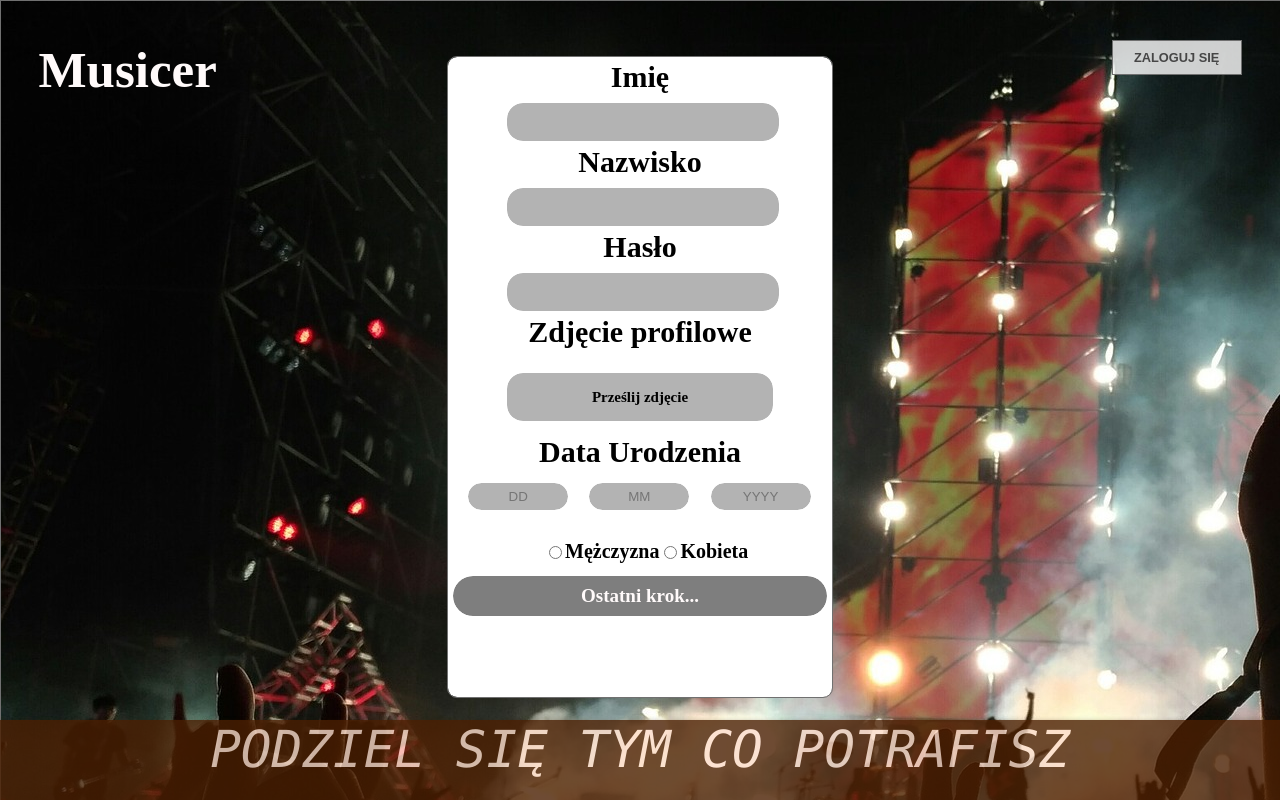
After one commit to Pietrov98/Musicer, a PHP site: page /Views/register_personal_data.html in a window 1280 px wide. The commit adds this page. Run offline with PHP 8.4, Linux system fonts and the light colour scheme.

Commit message:
Personal Data Registration

```diff
--- a/Public/css/login.css
+++ b/Public/css/login.css
@@ -27,6 +27,7 @@ form {
     height: 50%;
     outline: none;
     margin-right: 50px;
+    text-align: center;
 }
 
 
@@ -56,7 +57,6 @@ form {
     border:none;
 }
 
-
 ::placeholder
 {
     text-align: center;
--- /dev/null
+++ b/Public/css/register_personal_data.css
@@ -0,0 +1,82 @@
+.container {
+    text-align: center;
+}
+
+form {
+    position: absolute;
+    display: flex;
+    flex-direction: column;
+    top: 7%;
+    width: 30%;
+    height: 80%;
+    background: #FFFFFF 0% 0% no-repeat padding-box;
+    border: 1px solid #707070;
+    border-radius: 10px;
+    text-align: center;
+    font: Bold 30px/40px Malgun Gothic;
+    color: #000000;
+}
+
+form > input {
+    padding-bottom: 5px;
+    margin-left: 15%;
+    margin-top: 5px;
+    text-align: center;
+    background: #0606064D 0% 0% no-repeat padding-box;
+    border: 1px solid #FFFFFF;
+    border-radius: 17px;
+    height: 5%;
+    width: 70%;
+}
+
+.photo {
+    margin-left:15%;
+    width: 70%;
+    margin-top: 20px;
+    margin-bottom: 10px;
+    background: #0606064D 0% 0% no-repeat padding-box;
+    border: 1px solid #FFFFFF;
+    border-radius: 17px;
+    outline: none;
+    height: 50px;
+    font: Bold 10px/13px Malgun Gothic;
+    letter-spacing: 0;
+    color: #000000;
+    font-size: 50%;
+}
+
+.date {
+    display: flex;
+    flex-direction: row;
+}
+
+.date > input {
+    margin-top: 10px;
+    text-align: center;
+    background: #0606064D 0% 0% no-repeat padding-box;
+    border: 1px solid #FFFFFF;
+    border-radius: 17px;
+    width: 25%;
+    height:25px;
+    margin-left: 5%;
+}
+
+.gender {
+    margin-top:20px;
+    margin-left:25%;
+    display: flex;
+    flex-direction: row;
+    font-size:20px;
+}
+
+.next_button {
+    height: 50px;
+    background: #02020282 0% 0% no-repeat padding-box;
+    border: 5px solid #FFFFFF;
+    border-radius: 44px;
+    text-align: center;
+    font: Bold 19px/26px Malgun Gothic;
+    letter-spacing: 0;
+    color: #FFFAFA;
+    outline: none;
+}
--- a/Views/index.html
+++ b/Views/index.html
@@ -11,7 +11,7 @@
             Twórz. Udostępniaj. Szukaj.
         </div>
         <div class="register">
-            <button type="submit">ZAREJESTRUJ SIĘ</button>
+            <button type="submit" onclick="window.location.href='register_form.html'">ZAREJESTRUJ SIĘ</button>
         </div>
         <div class="footage">
             PODZIEL SIĘ TYM CO POTRAFISZ
--- a/Views/login_form.html
+++ b/Views/login_form.html
@@ -12,7 +12,7 @@
         Twórz. Udostępniaj. Szukaj.
     </div>
     <div class="register">
-        <button type="submit">ZAREJESTRUJ SIĘ</button>
+        <button type="submit" onclick="window.location.href='register_form.html'">ZAREJESTRUJ SIĘ</button>
     </div>
     <div class="footage">
         PODZIEL SIĘ TYM CO POTRAFISZ
--- /dev/null
+++ b/Views/register_personal_data.html
@@ -0,0 +1,44 @@
+<!DOCTYPE html>
+<html lang="en">
+<head>
+    <meta charset="UTF-8">
+    <title>muziker</title>
+    <link rel="stylesheet" type="text/css" href="../Public/css/style.css" />
+    <link rel="stylesheet" type="text/css" href="../Public/css/register_personal_data.css" />
+</head>
+<body>
+<div class="container">
+    <form>
+        Imię<br/>
+        <input name="name" type="text">
+        Nazwisko<br/>
+        <input name="surname" type="text">
+        Hasło
+        <input name="password" type="text">
+        Zdjęcie profilowe<br/>
+        <button class="photo" type="submit>">Prześlij zdjęcie</button>
+        Data Urodzenia<br/>
+        <div class="date">
+            <input name="day" type="text" placeholder="DD">
+            <input name="month" type="text" placeholder="MM">
+            <input name="year" type="text" placeholder="YYYY">
+        </div>
+        <div class="gender">
+            <input type="radio" name="action" id="male" value="male" />Mężczyzna<br />
+            <input type="radio" name="action" id="female" value="female"  />Kobieta<br />
+        </div>
+        <button class="next_button">Ostatni krok...</button>
+    </form>
+
+    <div class="footage">
+        PODZIEL SIĘ TYM CO POTRAFISZ
+    </div>
+    <div class="logo">
+        Musicer
+    </div>
+    <div class="login">
+        <button type="submit" onclick="window.location.href='login_form.html'">ZALOGUJ SIĘ</button>
+    </div>
+</div>
+</body>
+</html>
```
Also changed, not shown: Public/css/register.css (added, +53 -0 lines), Views/register_form.html (added, +33 -0 lines).
